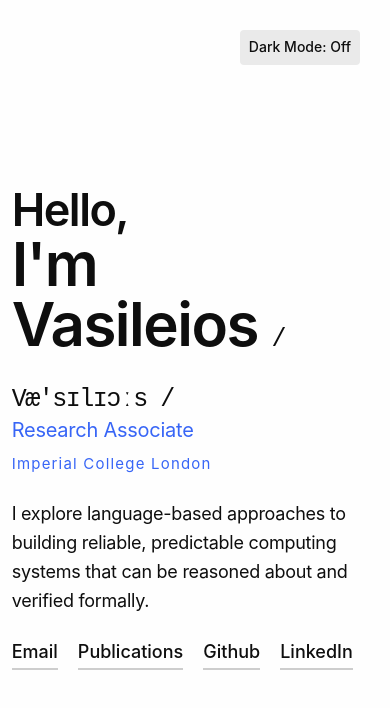
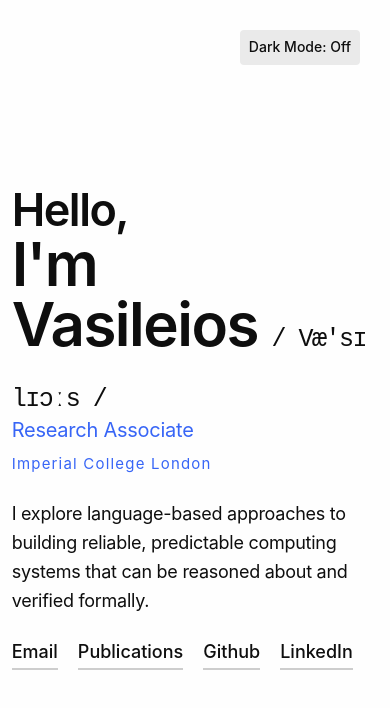
Before and after one commit to vasileiosklimis/portfolio, a plain HTML site: page index.html in a window 390 px wide. Drawn offline with Linux system fonts and the light colour scheme.

Commit message:
pronoun..

```diff
--- a/index.html
+++ b/index.html
@@ -12,7 +12,7 @@
   </head>
 
       <body>
-        <input type=checkbox id=toggleTheme><label for=toggleTheme class=btn></label><div class=app><div class=content><div class=content__title><span style="font-size:45px" > Hello,</span><br>I'm Vasileios<span style="font-size:25px; font-weight:50; font-family: 'Courier New'" >&nbsp;/ V&#230;'s&#618;l&#618;&#596;&#720;s /</span></div><div class=content__subtitle>Research Associate<br><span style="font-size:15px; letter-spacing:.08em;" > Imperial College London</span></div></div><p class=content__text>I explore language-based approaches to building reliable, predictable computing systems that can be reasoned about and verified formally.</p><nav class="content__nav nav"><div class=nav-section><div class=nav-item><a class=nav-link href=mailto:v.klimis@imperial.ac.uk>Email</a></div><div class=nav-item><a class=nav-link href="publications.html">Publications</a></div><div class=nav-item><a class=nav-link rel=noopener href=https://github.com/vili-1>Github</a></div><div class=nav-item><a class=nav-link href=https://www.linkedin.com/in/vasiliosklimis/ rel=noopener>LinkedIn</a></div></div></nav></div>
+        <input type=checkbox id=toggleTheme><label for=toggleTheme class=btn></label><div class=app><div class=content><div class=content__title><span style="font-size:45px" > Hello,</span><br>I'm Vasileios<span style="font-size:25px; font-weight:50; font-family: 'Courier New'" >&nbsp;/&nbsp;V&#230;'s&#618;l&#618;&#596;&#720;s&nbsp;/</span></div><div class=content__subtitle>Research Associate<br><span style="font-size:15px; letter-spacing:.08em;" > Imperial College London</span></div></div><p class=content__text>I explore language-based approaches to building reliable, predictable computing systems that can be reasoned about and verified formally.</p><nav class="content__nav nav"><div class=nav-section><div class=nav-item><a class=nav-link href=mailto:v.klimis@imperial.ac.uk>Email</a></div><div class=nav-item><a class=nav-link href="publications.html">Publications</a></div><div class=nav-item><a class=nav-link rel=noopener href=https://github.com/vili-1>Github</a></div><div class=nav-item><a class=nav-link href=https://www.linkedin.com/in/vasiliosklimis/ rel=noopener>LinkedIn</a></div></div></nav></div>
       </body>
 
       <script type=text/javascript>var tg = document.querySelector('#toggleTheme');
```
